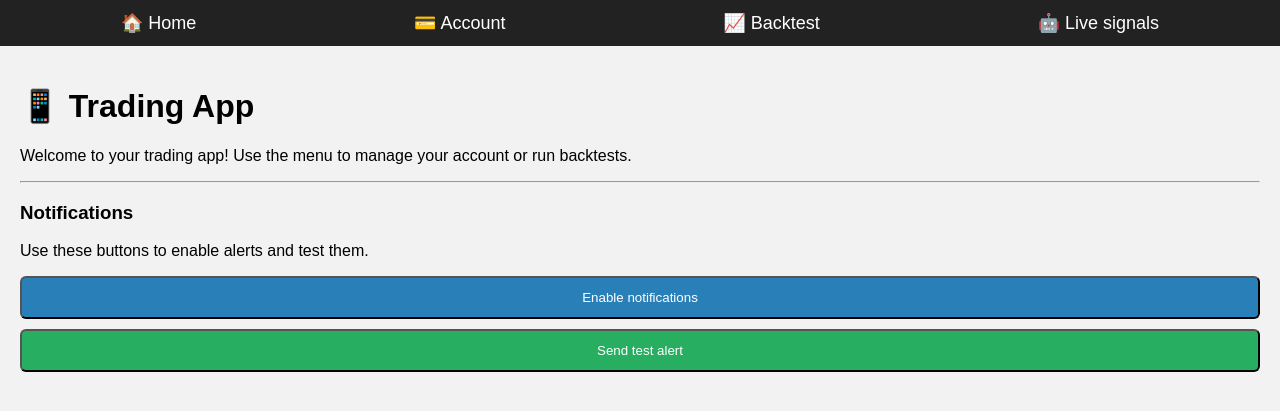
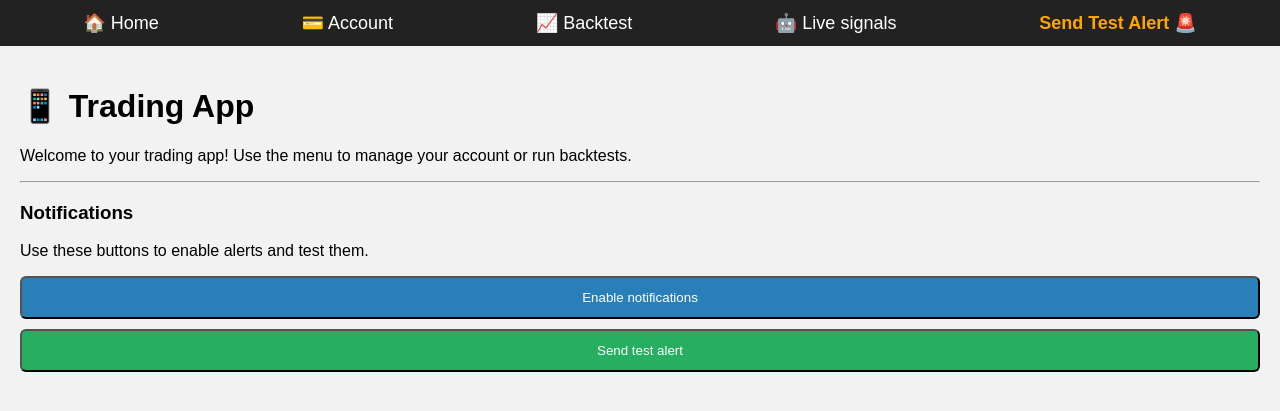
Before and after one commit to harrisonpetty7-art/trading-app, a Flask app: page / in a window 1280 px wide. Shown: the top 411 px of the page. Run offline with Flask 3, Linux system fonts and the light colour scheme.

Commit message:
Update base.html

```diff
--- a/templates/base.html
+++ b/templates/base.html
@@ -19,6 +19,9 @@
     <a href="/account">💳 Account</a>
     <a href="/backtest">📈 Backtest</a>
     <a href="/live-signals">🤖 Live signals</a>
+    <a href="{{ url_for('test_alert') }}" style="color: orange; font-weight: bold;">
+    Send Test Alert 🚨
+</a>
 </nav>
 
 
```
